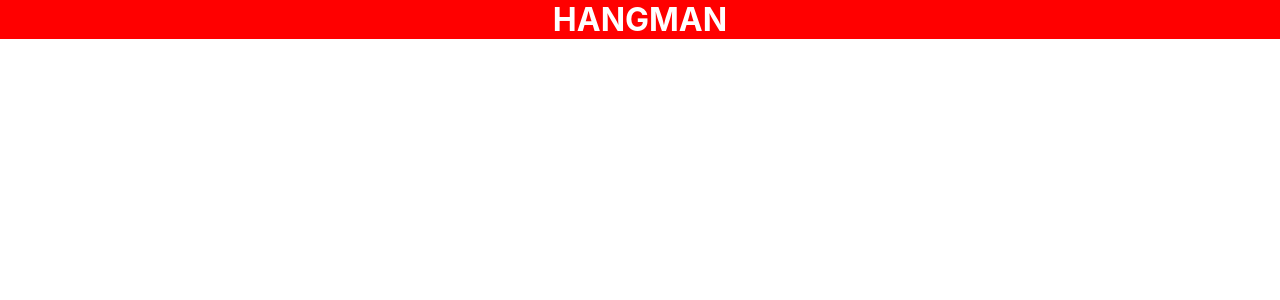
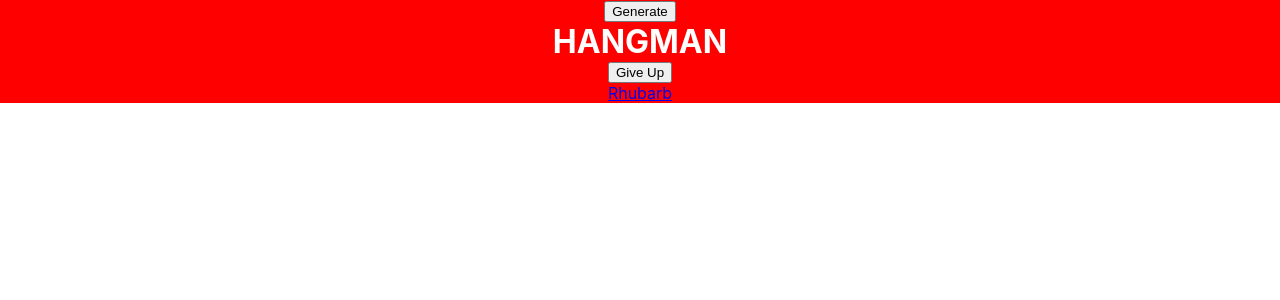
Before and after one commit to wakandacat/HangmanGameUpdated, a React (Create React App) app: page / in a window 1280 px wide. Shown: the top 300 px of the page. Built offline with nearby package versions, Linux system fonts and the light colour scheme.

Commit message:
global context and wiki page generation

```diff
--- a/src/App.js
+++ b/src/App.js
@@ -1,10 +1,13 @@
 import './App.css';
 import Navbar from './components/Navbar';
+import ToGuess from './components/ToGuess';
 
 function App() {
+
   return (
     <div className="App">
       <Navbar/>
+      <ToGuess/>
     </div>
   );
 }
--- /dev/null
+++ b/src/components/Button.js
@@ -0,0 +1,7 @@
+
+
+const Button = ({ onClick, label }) => {
+    return <button onClick={onClick}>{label}</button>;
+};
+
+export default Button;
--- /dev/null
+++ b/src/components/GlobalContext.js
@@ -0,0 +1,6 @@
+import  { createContext } from 'react';
+
+// Create a Context
+const GlobalContext = createContext();
+
+export default GlobalContext;
--- /dev/null
+++ b/src/components/GlobalProvider.js
@@ -0,0 +1,17 @@
+import React, { useState } from 'react';
+import GlobalContext from './GlobalContext';
+
+const GlobalProvider = ({ children }) => {
+    const [globalState, setGlobalState] = useState({
+      title: "Rhubarb",
+      wikiLink: "https://en.wikipedia.org/wiki/Rhubarb"
+    });
+
+    return (
+      <GlobalContext.Provider value={{ globalState, setGlobalState }}>
+        {children}
+      </GlobalContext.Provider>
+    );
+  };
+
+  export default GlobalProvider;
--- a/src/components/Navbar.js
+++ b/src/components/Navbar.js
@@ -1,7 +1,45 @@
 import '../styles/Navbar.module.css'
+import Button from './Button';
+import React, { useContext } from 'react';
+import GlobalContext from './GlobalContext';
 
 function Navbar() {
-    return <div><h2>HANGMAN</h2></div>;
+    //grab the global variables to update them
+    const { setGlobalState } = useContext(GlobalContext);
+
+    //get a new wikipedia page from the wikipedia api
+    async function getRandomWikipediaTitle() {
+        const url = 'https://en.wikipedia.org/w/api.php?action=query&format=json&origin=*&list=random&rnnamespace=0&rnlimit=1';
+
+        try {
+          const response = await fetch(url);
+          const data = await response.json();
+          const pageTitle = data.query.random[0].title;
+          return pageTitle;
+        } catch (error) {
+          console.error('Error fetching random Wikipedia title:', error);
+          return null;
+        }
+    }
+
+    //function called when the generate button is clicked to get a new wiki title
+    async function generateNew() {
+
+        let titleToGuess = await getRandomWikipediaTitle();
+        setGlobalState({title: titleToGuess, wikiLink: `https://en.wikipedia.org/wiki/${encodeURIComponent(titleToGuess)}`});
+    };
+
+    const giveUp = () => {
+        console.log('give up');
+    };
+
+    return (
+        <div>
+            <Button onClick={generateNew} label="Generate" />
+            <h2>HANGMAN</h2>
+            <Button onClick={giveUp} label="Give Up" />
+        </div>
+    );
 }
 
 export default Navbar;
--- /dev/null
+++ b/src/components/ToGuess.js
@@ -0,0 +1,9 @@
+import React, { useContext } from 'react';
+import GlobalContext from './GlobalContext';
+
+const ToGuess = () => {
+    const { globalState } = useContext(GlobalContext);
+    return <span><a href={globalState.wikiLink} target="_blank">{globalState.title}</a></span>;
+}
+
+export default ToGuess;
--- a/src/index.js
+++ b/src/index.js
@@ -3,11 +3,14 @@ import ReactDOM from 'react-dom/client';
 import './index.css';
 import App from './App';
 import reportWebVitals from './reportWebVitals';
+import GlobalProvider from './components/GlobalProvider';
 
 const root = ReactDOM.createRoot(document.getElementById('root'));
 root.render(
   <React.StrictMode>
-    <App />
+      <GlobalProvider>
+      <App />
+      </GlobalProvider>
   </React.StrictMode>
 );
 
```
